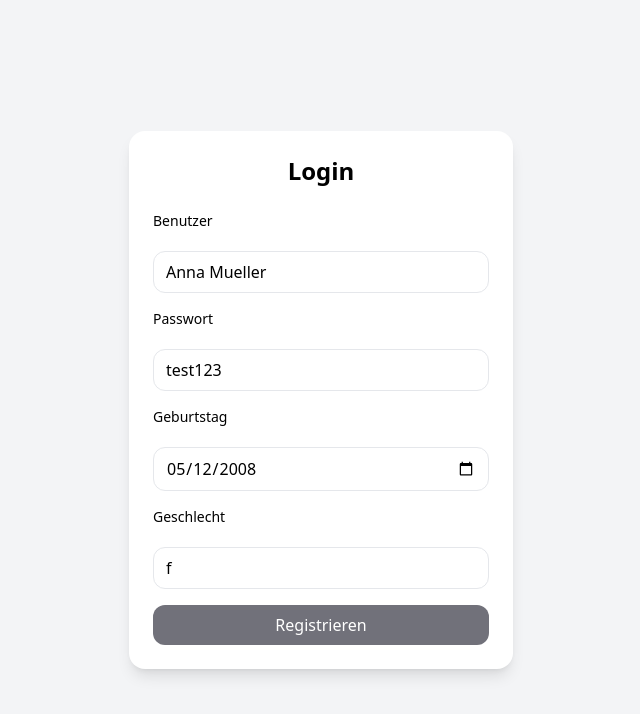
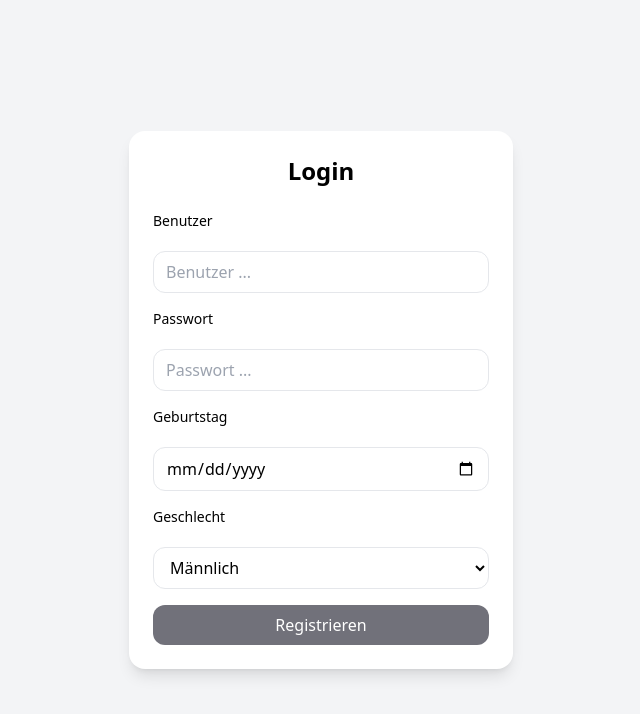
Before and after one commit to LukasDano/Lernfeld-10-11, a React (Vite) app in the folder frontend/: page / in a window 1280 px wide. Both pictures are taken after a click on the button "Registrieren". Shown: the top 714 px of the page, without its empty margins (319-959 px from the left). Built offline with nearby package versions, Linux system fonts and the light colour scheme.

Commit message:
#2 working log in and register

```diff
--- a/frontend/src/components/AppContextProvider.tsx
+++ b/frontend/src/components/AppContextProvider.tsx
@@ -5,6 +5,7 @@ import { useMemo } from 'react';
 import type { Run } from '../data/types.ts';
 import { getRanks, getRuns } from '../utils/api/get.ts';
 import { postNewRun } from '../utils/api/post.ts';
+import { getStorageValue, setStorageValue } from '../utils/storageProvider.ts';
 import { AppContext, type AppContextValues } from './AppContext.tsx';
 
 type AppContextProviderProps = {
@@ -12,7 +13,12 @@ type AppContextProviderProps = {
 };
 
 export const AppContextProvider: FC<AppContextProviderProps> = ({ children }) => {
-    const [userId, setUserId] = useState<number>(0);
+    const [userId, setUserId] = useState<number>(getStorageValue('userId'));
+
+    const updateUserId = (num: number): void => {
+        setStorageValue('userId', num);
+        setUserId(num);
+    };
 
     const queryClient = useQueryClient();
 
@@ -45,9 +51,9 @@ export const AppContextProvider: FC<AppContextProviderProps> = ({ children }) =>
             addRun: addRunMutation.mutate,
             rankList,
             userId: userId,
-            setUserId: setUserId,
+            setUserId: updateUserId,
         }),
-        [runList, addRunMutation.mutate, rankList, userId, setUserId],
+        [runList, addRunMutation.mutate, rankList, userId],
     );
 
     return <AppContext.Provider value={appContextValues}>{children}</AppContext.Provider>;
--- a/frontend/src/components/Login/LoginModal.tsx
+++ b/frontend/src/components/Login/LoginModal.tsx
@@ -11,10 +11,10 @@ export const LoginForm = () => {
 
     const [state, setState] = useState<RegisterOrLogin>('login');
     const [user, setUser] = useState<UserData>({
-        userName: 'Anna Mueller',
-        password: 'test123',
-        birthDate: '2008-05-12',
-        gender: 'f',
+        userName: '',
+        password: '',
+        birthDate: '',
+        gender: 'M', // Als Default Wert (weil die Option zuerst angezeigt wird)
     });
 
     const updateUser = (field: keyof UserData, val: string) => {
@@ -26,18 +26,18 @@ export const LoginForm = () => {
 
     const handleRegister = () => {
         if (state === 'login') setState('register');
-        else {
-            postCreateUser(user);
-            // .then(() =>
-            //     postLogIn(user.userName, user.password).then(() => {
-            //         setUserId(Math.random());
-            //     }))
-        }
+        else
+            postCreateUser(user).then((res) => {
+                if (res.success)
+                    postLogIn(user.userName, user.password).then((res) => {
+                        if (res.success) setUserId(res.user.id);
+                    });
+            });
     };
 
     const logUserIn = () => {
-        postLogIn(user.userName, user.password).then(() => {
-            setUserId(Math.random());
+        postLogIn(user.userName, user.password).then((res) => {
+            if (res.success) setUserId(res.user.id);
         });
     };
 
@@ -68,9 +68,17 @@ export const LoginForm = () => {
                                 onValueChange={(val) => updateUser('birthDate', val)}
                             />
 
-                            <LoginFormInput
-                                lable={'Geschlecht'}
-                                value={user.gender}
+                            <LoginFormSelect
+                                label={'Geschlecht'}
+                                value={'M'}
+                                options={[
+                                    { key: 'Männlich', value: 'M' },
+                                    { key: 'Weiblich', value: 'W' },
+                                    {
+                                        key: 'Divers',
+                                        value: 'D',
+                                    },
+                                ]}
                                 onValueChange={(val) => updateUser('gender', val)}
                             />
                         </>
@@ -104,9 +112,10 @@ type LoginFormInputProps = {
     onValueChange: (e: string) => void;
     lable: string;
     type?: string;
+    placeholder?: string;
 };
 
-const LoginFormInput: FC<LoginFormInputProps> = ({ lable, type, value, onValueChange }) => {
+const LoginFormInput: FC<LoginFormInputProps> = ({ lable, type, value, onValueChange, placeholder }) => {
     return (
         <>
             <label className="block mb-1 text-sm font-medium">{lable}</label>
@@ -114,10 +123,44 @@ const LoginFormInput: FC<LoginFormInputProps> = ({ lable, type, value, onValueCh
                 type={type || ''}
                 value={value}
                 onChange={(e) => onValueChange(e.target.value)}
-                placeholder={`${lable} ...`}
+                placeholder={placeholder || `${lable} ...`}
                 required
                 className="w-full border rounded-xl px-3 py-2"
             />
         </>
     );
 };
+
+type LoginFormSelectProps = {
+    label: string;
+    value: string;
+    onValueChange: (value: string) => void;
+    options: { key: string; value: string }[];
+    placeholder?: string;
+};
+
+const LoginFormSelect: FC<LoginFormSelectProps> = ({ label, value, onValueChange, options, placeholder }) => {
+    return (
+        <>
+            <label className="block mb-1 text-sm font-medium">{label}</label>
+            <select
+                value={value}
+                onChange={(e) => onValueChange(e.target.value)}
+                required
+                className="w-full border rounded-xl px-3 py-2 bg-white"
+            >
+                {placeholder && (
+                    <option value="" disabled>
+                        {placeholder}
+                    </option>
+                )}
+
+                {options.map((opt) => (
+                    <option key={opt.value} value={opt.value}>
+                        {opt.key}
+                    </option>
+                ))}
+            </select>
+        </>
+    );
+};
--- a/frontend/src/components/miscellaneous/AddDataModal.tsx
+++ b/frontend/src/components/miscellaneous/AddDataModal.tsx
@@ -4,7 +4,7 @@ import type { FC } from 'react';
 type RunCreateModalProps = {
     isOpen: boolean;
     onClose: () => void;
-    onSave: (run: any) => void; //eslint-disable  @typescript-eslint/no-explicit-any
+    onSave: (run: any) => void;
 };
 
 export const AddDataModal: FC<RunCreateModalProps> = ({ isOpen, onClose, onSave }) => {
--- a/frontend/src/components/miscellaneous/PageHeader.tsx
+++ b/frontend/src/components/miscellaneous/PageHeader.tsx
@@ -1,12 +1,22 @@
 import Tippy from '@tippyjs/react';
-import type { FC, ReactNode } from 'react';
+import { type FC, type ReactNode, useContext } from 'react';
 import { IoIosAdd } from 'react-icons/io';
+import { LuLogOut } from 'react-icons/lu';
+
+import { AppContext } from '../AppContext.tsx';
 
 type HeaderProps = {
     openAddDataModal: () => void;
 };
 
 export const PageHeader: FC<HeaderProps> = ({ openAddDataModal }) => {
+    const { setUserId } = useContext(AppContext);
+
+    const logOut = () => {
+        setUserId(0);
+        window.location.reload();
+    };
+
     return (
         <nav
             className="p-4 bg-gray-100 border-b border-gray-300
@@ -23,6 +33,7 @@ export const PageHeader: FC<HeaderProps> = ({ openAddDataModal }) => {
                     tooltip={'Erfasse einen neuen Lauf'}
                     onClick={openAddDataModal}
                 />
+                <HeaderButton icon={<LuLogOut className={'w-6 h-6'} />} tooltip={'Logout'} onClick={logOut} />
             </div>
         </nav>
     );
--- a/frontend/src/components/table/LeaderBoard.tsx
+++ b/frontend/src/components/table/LeaderBoard.tsx
@@ -1,16 +1,10 @@
-import { useContext, useMemo } from 'react';
+import { useContext } from 'react';
 import 'tippy.js/dist/tippy.css';
 
 import { AppContext } from '../AppContext.tsx';
 
 export const LeaderBoard = () => {
     const { rankList } = useContext(AppContext);
-
-    const sortedRanks = useMemo(() => {
-        const copy = [...rankList];
-
-        return copy.sort((a, b) => a.total_km - b.total_km);
-    }, [rankList]);
 
     return (
         <div className="max-w-3xl mx-auto mt-8">
@@ -34,7 +28,7 @@ export const LeaderBoard = () => {
                         </tr>
                     </thead>
                     <tbody>
-                        {sortedRanks.map((user, index) => (
+                        {rankList.map((user, index) => (
                             <tr
                                 key={index}
                                 className={`${index % 2 === 0 ? 'bg-white' : 'bg-gray-50'} hover:bg-gray-100`}
--- a/frontend/src/utils/api/post.ts
+++ b/frontend/src/utils/api/post.ts
@@ -1,6 +1,7 @@
 import { toast } from 'sonner';
 
 import type { Run, UserData } from '../../data/types.ts';
+import { sendErrorMessage, sendSuccessMessage } from '../notifications.ts';
 import { realBackend } from './get.ts';
 
 export const postNewRun = async (newRun: Run) => {
@@ -17,12 +18,17 @@ export const postNewRun = async (newRun: Run) => {
     });
 };
 
-export const postCreateUser = async (newUser: UserData) => {
+type RegisterResult = {
+    success: boolean;
+    message: string;
+};
+
+export const postCreateUser = async (newUser: UserData): Promise<RegisterResult> => {
     const bodyData = {
         name: newUser.userName,
         password: newUser.password,
         geburtsdatum: newUser.birthDate,
-        geschlecht: newUser.gender,
+        geschlecht: newUser.gender.toUpperCase(),
     };
 
     const url = realBackend + 'register';
@@ -35,12 +41,25 @@ export const postCreateUser = async (newUser: UserData) => {
         body: JSON.stringify(bodyData),
     });
 
-    const data = await response.json();
-    console.log(data);
+    const data = (await response.json()) as RegisterResult;
+
+    if (data.success) sendSuccessMessage(data.message);
+    else if (data.message !== '') sendErrorMessage(data.message);
+
     return data;
 };
 
-export const postLogIn = async (userName: string, password: string) => {
+type LoginResult = {
+    success: boolean;
+    message: string;
+    user: {
+        id: number;
+        geburtsdatum: string;
+        geschlecht: string;
+    };
+};
+
+export const postLogIn = async (userName: string, password: string): Promise<LoginResult> => {
     const bodyData = {
         name: userName,
         password: password,
@@ -56,7 +75,10 @@ export const postLogIn = async (userName: string, password: string) => {
         body: JSON.stringify(bodyData),
     });
 
-    const data = await response.json();
-    console.log(data);
+    const data = (await response.json()) as LoginResult;
+
+    if (data.success) sendSuccessMessage(data.message);
+    else if (data.message !== '') sendErrorMessage(data.message);
+
     return data;
 };
--- /dev/null
+++ b/frontend/src/utils/storageProvider.ts
@@ -0,0 +1,17 @@
+type StorageKey = 'userId';
+
+type StorageValue = number;
+
+const defaultValues: Record<StorageKey, StorageValue> = {
+    userId: 0,
+};
+
+export const getStorageValue = (key: StorageKey): StorageValue => {
+    const value = localStorage.getItem(key);
+    return value ? JSON.parse(value) : defaultValues[key];
+};
+
+export const setStorageValue = (key: StorageKey, value: StorageValue): void => {
+    const valAsString = JSON.stringify(value);
+    localStorage.setItem(key, valAsString);
+};
```
Also changed, not shown: 2 other files (tests, documents, lock files or other folders).
